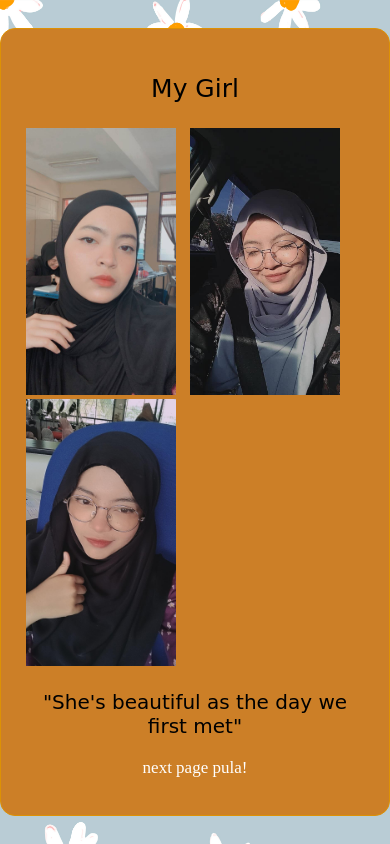
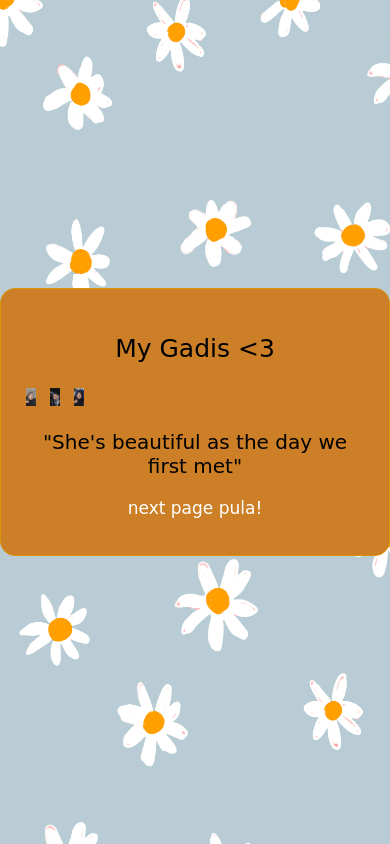
Before and after one commit to Stormie101/pageforpearl, a plain HTML site: page page1.html in a window 390 px wide. Drawn offline with Linux system fonts and the light colour scheme.

Commit message:
third push

```diff
--- /dev/null
+++ b/page1.css
@@ -0,0 +1,35 @@
+body {
+    display: flex;
+    justify-content: center;
+    align-items: center;
+    height: 100vh;
+    margin: 0;
+    background: url('v1013-p-0009a.jpg') center/cover no-repeat;
+}
+
+.box {
+    border: 1px solid rgb(221, 145, 4);
+    width: fit-content;
+    padding: 20px;
+    background-color: rgb(204, 127, 39);
+    border-radius: 15px;
+}
+
+.box p{
+    font-family: cursive;
+}
+
+.box2 img{
+    padding: 0px 5px 0px 5px;
+    width: 150px;
+}
+
+/* Media queries for responsiveness */
+@media only screen and (max-width: 600px) {
+
+.box2 img{
+    padding: 0px 5px 0px 5px;
+    max-width: 10px;
+}
+
+}
--- a/page1.html
+++ b/page1.html
@@ -3,38 +3,18 @@
 <head>
     <meta charset="UTF-8">
     <meta name="viewport" content="width=device-width, initial-scale=1.0">
+    <link rel="stylesheet" href="page1.css">
     <title>yeay!</title>
-    <style>
-        body {
-            display: flex;
-            justify-content: center;
-            align-items: center;
-            height: 100vh;
-            margin: 0;
-            background: url('v1013-p-0009a.jpg') center/cover no-repeat;
-        }
-
-        .box {
-            border: 1px solid rgb(221, 145, 4);
-            width: fit-content;
-            padding: 20px;
-            background-color: rgb(204, 127, 39);
-            border-radius: 15px;
-        }
-        .box2 img{
-            padding: 0px 5px 0px 5px;
-        }
-    </style>
 </head>
 <body>
     <div class="box">
-        <p style="text-align: center; font-family: cursive; font-size: 25px;">My Girl</p>
+        <p style="text-align: center; font-size: 25px;">My Gadis <3</p>
         <div class="box2">
-            <img src="WhatsApp Image 2023-11-26 at 3.20.57 PM.jpeg" style="max-width: 150px;">
-            <img src="WhatsApp Image 2023-11-26 at 3.25.23 PM.jpeg" style="max-width: 150px;">
-            <img src="WhatsApp Image 2023-11-26 at 3.21.37 PM.jpeg" style="max-width: 150px;">
+            <img src="WhatsApp Image 2023-11-26 at 3.20.57 PM.jpeg">
+            <img src="WhatsApp Image 2023-11-26 at 3.25.23 PM.jpeg">
+            <img src="WhatsApp Image 2023-11-26 at 3.21.37 PM.jpeg">
         </div>
-        <p style="text-align: center; font-family: cursive; font-size: 20px;">"She's beautiful as the day we first met"</p>
+        <p style="text-align: center; font-size: 20px;">"She's beautiful as the day we first met"</p>
         <a href="page2.html" style="text-decoration: none; font-size: 17px; color: white; font-weight: normal;"><p style="text-align: center;">next page pula!</p></a>
     </div>
 </body>
```
